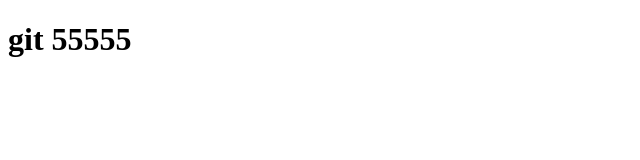
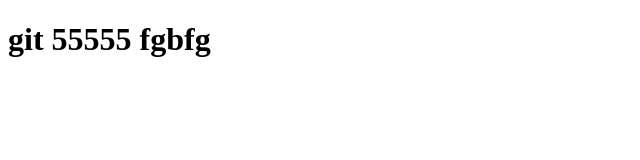
Before and after one commit to angsupol-t/TEST-GIT, a plain HTML site: page index.html in a window 1280 px wide. Shown: the whole page, without its empty margins (0-640 px from the left). Drawn offline with Linux system fonts and the light colour scheme.

Commit message:
Update index.html

```diff
--- a/index.html
+++ b/index.html
@@ -6,6 +6,6 @@
     <title>Document</title>
 </head>
 <body>
-    <h1>git 55555</h1>
+    <h1>git 55555 fgbfg</h1>
 </body>
 </html>
```
